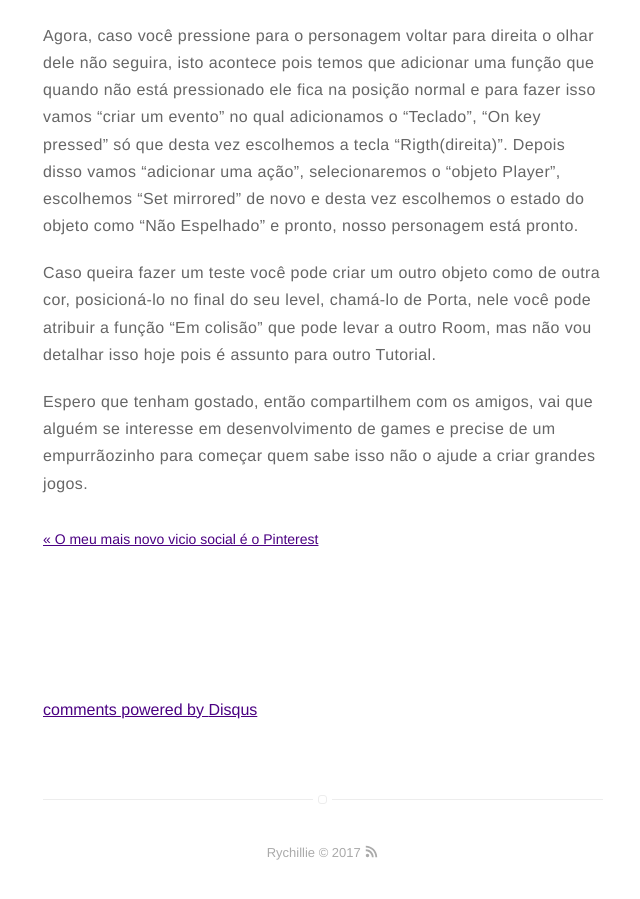
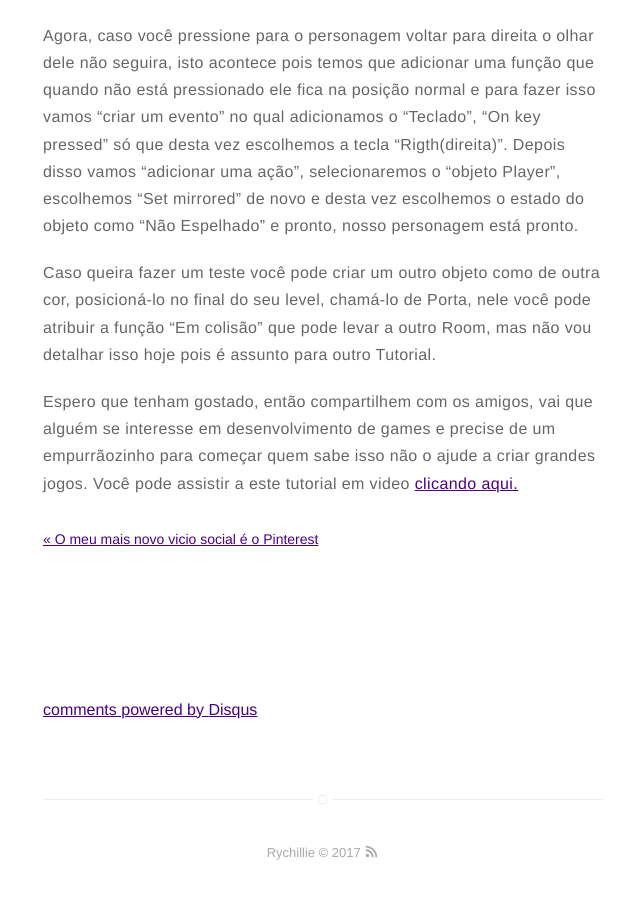
Before and after one commit to Rychillie/rychillieOLD, a Jekyll site: the page built from _posts/2017/02/2017-02-14-criando-um-jogo-simples-com-construct-2.markdown, in a window 1280 px wide and 900 px high, scrolled down 3097 px. Shown: the whole window, without its empty margins (317-957 px from the left). Built offline with Jekyll 4.4.1, drawn with Linux system fonts in a browser that asks for light colours; comment, search, counter and statistics services are not loaded.

Commit message:
Update 2017-02-14-criando-um-jogo-simples-com-construct-2.markdown

```diff
--- a/_posts/2017/02/2017-02-14-criando-um-jogo-simples-com-construct-2.markdown
+++ b/_posts/2017/02/2017-02-14-criando-um-jogo-simples-com-construct-2.markdown
@@ -25,7 +25,7 @@
 (adsbygoogle = window.adsbygoogle || []).push({});
 </script>
 
-<iframe width="560" height="310" src="https://youtu.be/isX2qv-gUYY" frameborder="0" allowfullscreen></iframe>
+<iframe width="560" height="310" src="" frameborder="0" allowfullscreen></iframe>
 
 O Contrusct 2 sem dúvida é uma ótima plataforma com ótimas possibilidades para quem não conhece programação ou não tem muito conhecimento na área e gostaria de fazer um jogo. E com isto em mente venho trazer este tutorial de Desenvolvimento de Games no Construct 2, no qual vou lhes ensinar a desenvolver um jogo em poucos passos no qual você poderá fazer inclusive na versão gratuita.
 
@@ -49,4 +49,4 @@
 
 Caso queira fazer um teste você pode criar um outro objeto como de outra cor, posicioná-lo no final do seu level, chamá-lo de Porta, nele você pode atribuir a função “Em colisão” que pode levar a outro Room, mas não vou detalhar isso hoje pois é assunto para outro Tutorial.
 
-Espero que tenham gostado, então compartilhem com os amigos, vai que alguém se interesse em desenvolvimento de games e precise de um empurrãozinho para começar quem sabe isso não o ajude a criar grandes jogos.
+Espero que tenham gostado, então compartilhem com os amigos, vai que alguém se interesse em desenvolvimento de games e precise de um empurrãozinho para começar quem sabe isso não o ajude a criar grandes jogos. Você pode assistir a este tutorial em video <a href="https://youtu.be/isX2qv-gUYY">clicando aqui.</a>
```
